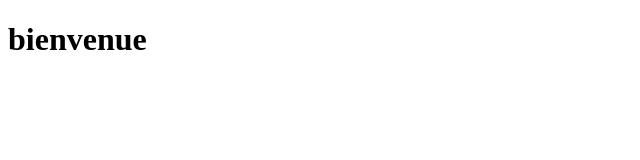
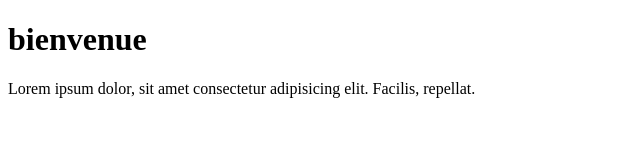
Before and after one commit to Evaka38/exogit, a plain HTML site: page index.html in a window 1280 px wide. Shown: the whole page, without its empty margins (0-640 px from the left). Drawn offline with Linux system fonts and the light colour scheme.

Commit message:
ceci est un prgphe

```diff
--- a/index.html
+++ b/index.html
@@ -7,5 +7,6 @@
 </head>
 <body>
     <h1>bienvenue</h1>
+    <p>Lorem ipsum dolor, sit amet consectetur adipisicing elit. Facilis, repellat.</p>
 </body>
 </html>
```
